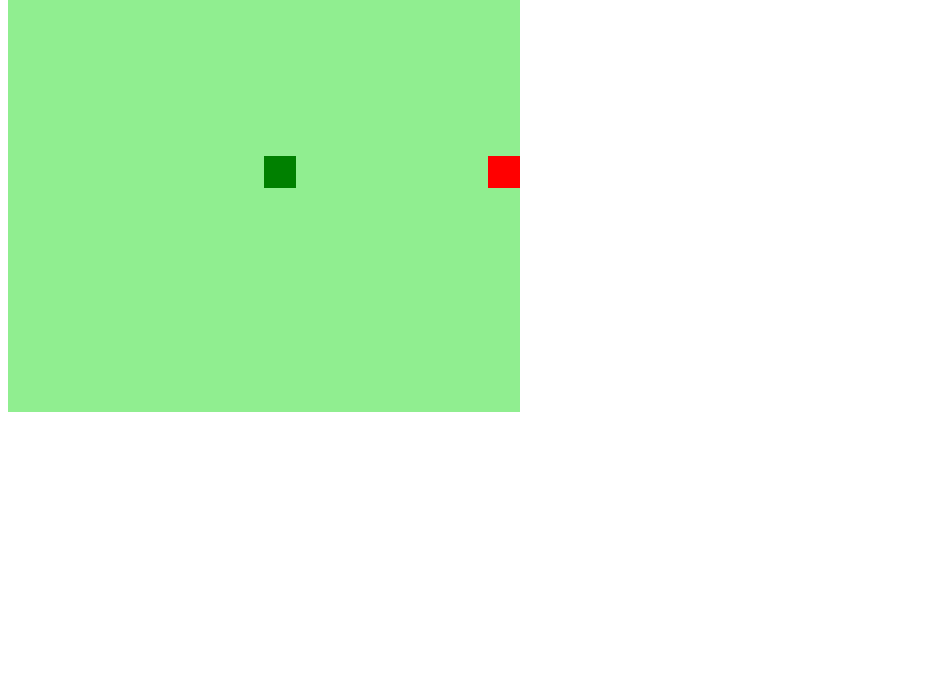
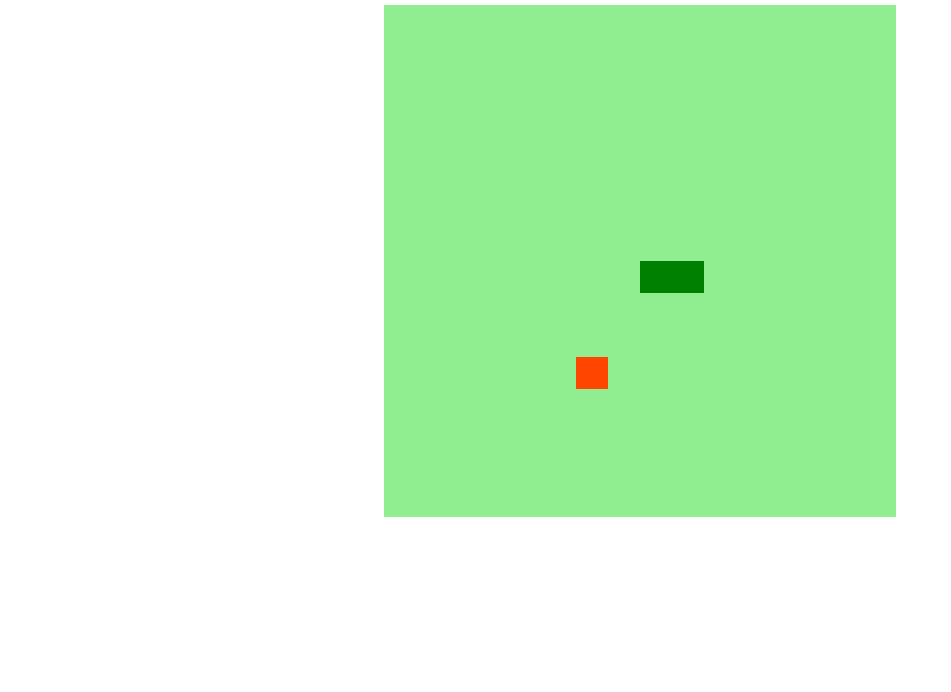
Before and after one commit to danflavio/jogo-cobrinha-javascript, a plain HTML site: page index.html in a window 1280 px wide. Shown: the part 108-800 px from the top of the page, without its empty margins (0-951 px from the left). Drawn offline with Linux system fonts and the light colour scheme.

Commit message:
Estilizacao Aplicada

```diff
--- a/css/main.css
+++ b/css/main.css
@@ -0,0 +1,12 @@
+body {
+    font-family: 'Gill Sans', 'Gill Sans MT', Calibri, 'Trebuchet MS', sans-serif;
+    display: flex;
+    text-align: center;
+    justify-content: center;
+    align-items: center;
+    height: 80vh;
+    width: 95;
+    flex-direction: column;
+    color: gray;
+    text-transform: uppercase;
+}
--- a/index.html
+++ b/index.html
@@ -5,9 +5,11 @@
     <meta http-equiv="X-UA-Compatible" content="IE=edge">
     <meta name="viewport" content="width=device-width, initial-scale=1.0">
     <script defer src="js/main.js"></script>
+    <link rel="stylesheet" href="css/main.css">
     <title>Snake Game</title>
 </head>
 <body>
+    <h1>Snake Game by DIO</h1>
     <canvas id="snake" width="512" height="512"></canvas>
 </body>
 </html>
--- a/js/main.js
+++ b/js/main.js
@@ -4,7 +4,7 @@ let box = 32;
 let snake = [];
 let food;
 let direcao = "right";
-let jogo = setInterval(iniciarJogo, 150);
+let jogo = setInterval(iniciarJogo, 100);
 
 
 // Posicao da cobrinha
@@ -33,7 +33,7 @@ function criarCobrinha() {
 }
 
 function criarComida() {
-    context.fillStyle = "red";
+    context.fillStyle = "orangered";
     context.fillRect(food.x, food.y, box, box);
 }
 
@@ -51,6 +51,14 @@ function iniciarJogo() {
     let snakeY;
     let newHead;
 
+
+    for (let i = 1; i < snake.length; i++) {
+        if (snake[0].x == snake[i].x && snake[0].y == snake[i].y) {
+            clearInterval(jogo);
+            alert("Game Over");
+        }
+    }
+
     if (snake[0].x > 15 * box && direcao == "right") snake[0].x = 0;
     if (snake[0].x < 0 && direcao == "left") snake[0].x = 15 * box;
     if (snake[0].y > 15 * box && direcao == "down") snake[0].y = 0;
@@ -60,7 +68,6 @@ function iniciarJogo() {
     criarCobrinha();
     criarComida();
 
-
     snakeX = snake[0].x;
     snakeY = snake[0].y;
 
@@ -69,7 +76,12 @@ function iniciarJogo() {
     if (direcao == 'up') snakeY -= box;
     if (direcao == 'down') snakeY += box;
 
-    snake.pop();
+    if (snakeX != food.x || snakeY != food.y) {
+        snake.pop();
+    } else {
+        food.x =  Math.floor(Math.random() * 15 + 1) * box;
+        food.y =  Math.floor(Math.random() * 15 + 1) * box;
+    }
 
     newHead = {
         x: snakeX,
```
